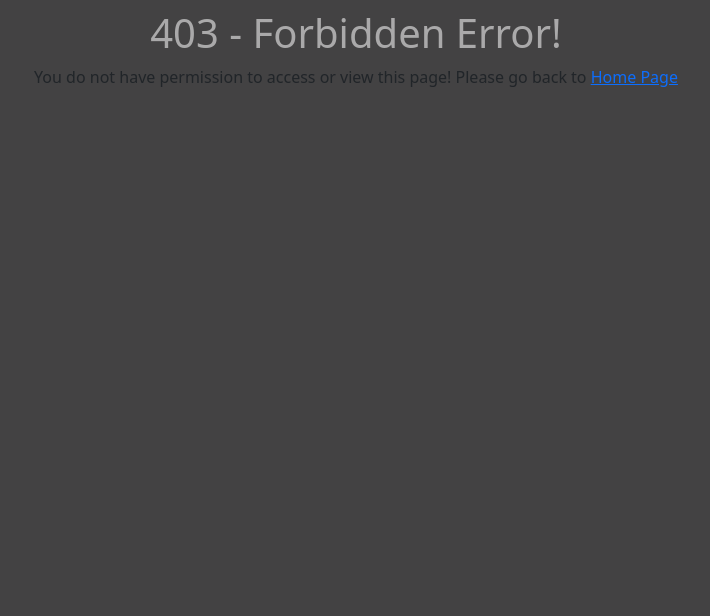
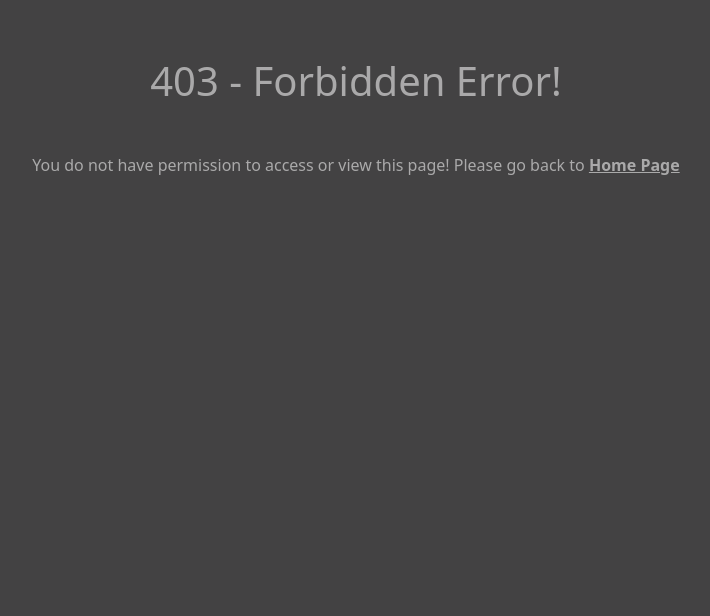
Before and after one commit to b1ndark/project4, a Django app: template templates/403.html in a window 1280 px wide. Shown: the part 71-687 px from the top of the page, without its empty margins (284-994 px from the left). Run offline with Django 3.2, Linux system fonts and the light colour scheme; the template is opened without the code that fills it, so the values that code supplies are empty.

Commit message:
add style to 403, 404 and 500 pages

```diff
--- a/templates/403.html
+++ b/templates/403.html
@@ -6,9 +6,9 @@
 {% block content %}
 
 <!--            403 Forbidden ERROR Page Container            -->
-<div class="container text-center">
-    <h1>403 - Forbidden Error!</h1>
-    <p>You do not have permission to access or view this page! Please go back to <a href="{% url 'home' %">Home
+<div class="container text-center mt-5">
+    <h1 class="mt-5">403 - Forbidden Error!</h1>
+    <p style="color: var(--white);" class="mt-5">You do not have permission to access or view this page! Please go back to <a href="{% url 'home' %" style="color: var(--white); font-weight: bolder;">Home
             Page</a></p>
 </div>
 {% endblock %}
--- a/templates/404.html
+++ b/templates/404.html
@@ -6,9 +6,9 @@
 {% block content %}
 
 <!--            404 ERROR Page Container            -->
-    <div class="container text-center">
-        <h1>404 - Error!</h1>
-        <p>The page that you are looking for seems to be having an issue please go back to <a href="{% url 'home' %">Home
+    <div class="container text-center mt-5">
+        <h1 class="mt-5">404 - Error!</h1>
+        <p style="color: var(--white);" class="mt-5">The page that you are looking for seems to be having an issue please go back to <a href="{% url 'home' %" style="color: var(--white); font-weight: bolder;">Home
             Page</a></p>
     </div>
 {% endblock %}
--- a/templates/500.html
+++ b/templates/500.html
@@ -6,9 +6,9 @@
 {% block content %}
 
 <!--            500 Internal Server ERROR Page Container            -->
-<div class="container text-center">
-    <h1>500 - Internal Server Error!</h1>
-    <p>The server has encountered an unexpected condition that prevented it from fulfilling the request. Please go back to <a href="{% url 'home' %">Home
+<div class="container text-center mt-5">
+    <h1 class="mt-5">500 - Internal Server Error!</h1>
+    <p style="color: var(--white);" class="mt-5">The server has encountered an unexpected condition that prevented it from fulfilling the request. Please go back to <a href="{% url 'home' %" style="color: var(--white); font-weight: bolder;">Home
             Page</a></p>
 </div>
 {% endblock %}
```
